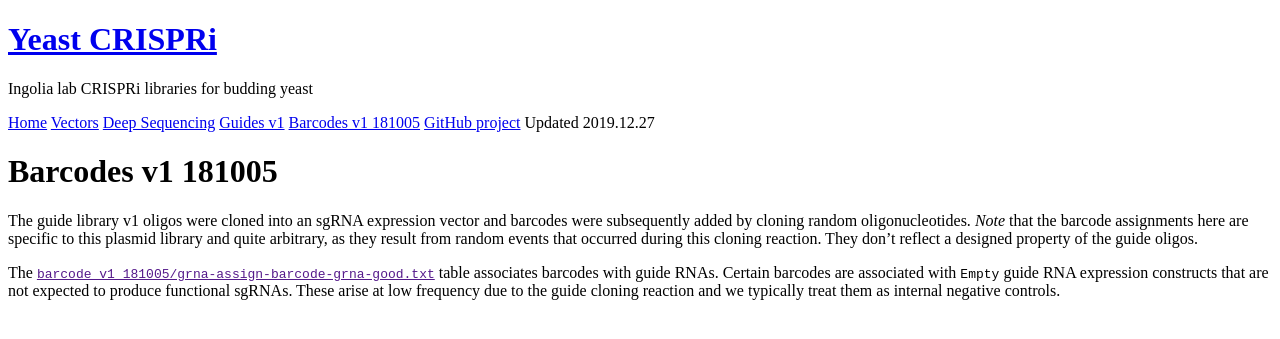
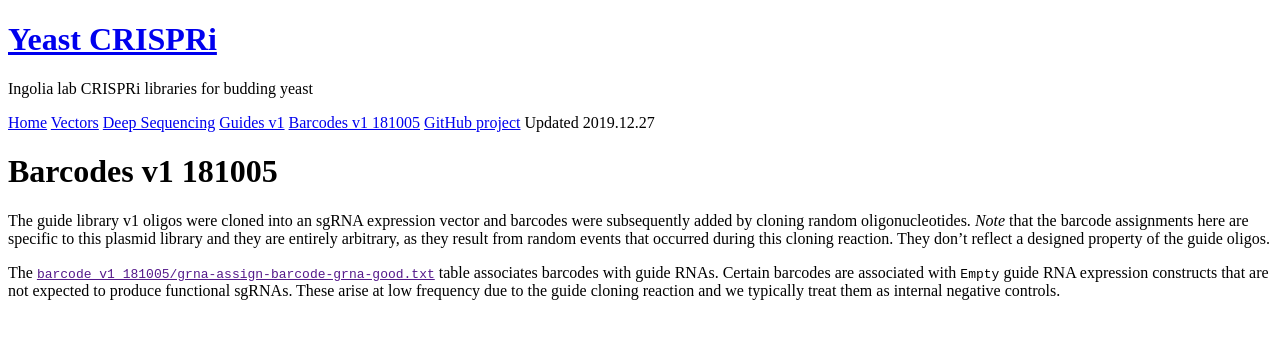
Before and after one commit to ingolia-lab/yeast-crispri, a Jekyll site: the page built from docs/40-barcodes-v1-181005.md, in a window 1280 px wide. Shown: the top 339 px of the page. Built offline with Jekyll 4.4.1, drawn with Linux system fonts in a browser that asks for light colours; some web fonts are replaced.

Commit message:
Minor text changes

```diff
--- a/docs/40-barcodes-v1-181005.md
+++ b/docs/40-barcodes-v1-181005.md
@@ -6,9 +6,9 @@ title: Barcodes v1 181005
 The guide library v1 oligos were cloned into an sgRNA expression
 vector and barcodes were subsequently added by cloning random
 oligonucleotides. _Note_ that the barcode assignments here are
-specific to this plasmid library and quite arbitrary, as they result
-from random events that occurred during this cloning reaction. They
-don't reflect a designed property of the guide oligos.
+specific to this plasmid library and they are entirely arbitrary, as
+they result from random events that occurred during this cloning
+reaction. They don't reflect a designed property of the guide oligos.
 
 The [`barcode_v1_181005/grna-assign-barcode-grna-good.txt`]() table
 associates barcodes with guide RNAs. Certain barcodes are associated
```
Also changed, not shown: docs/index.md (+2 -1 lines).
